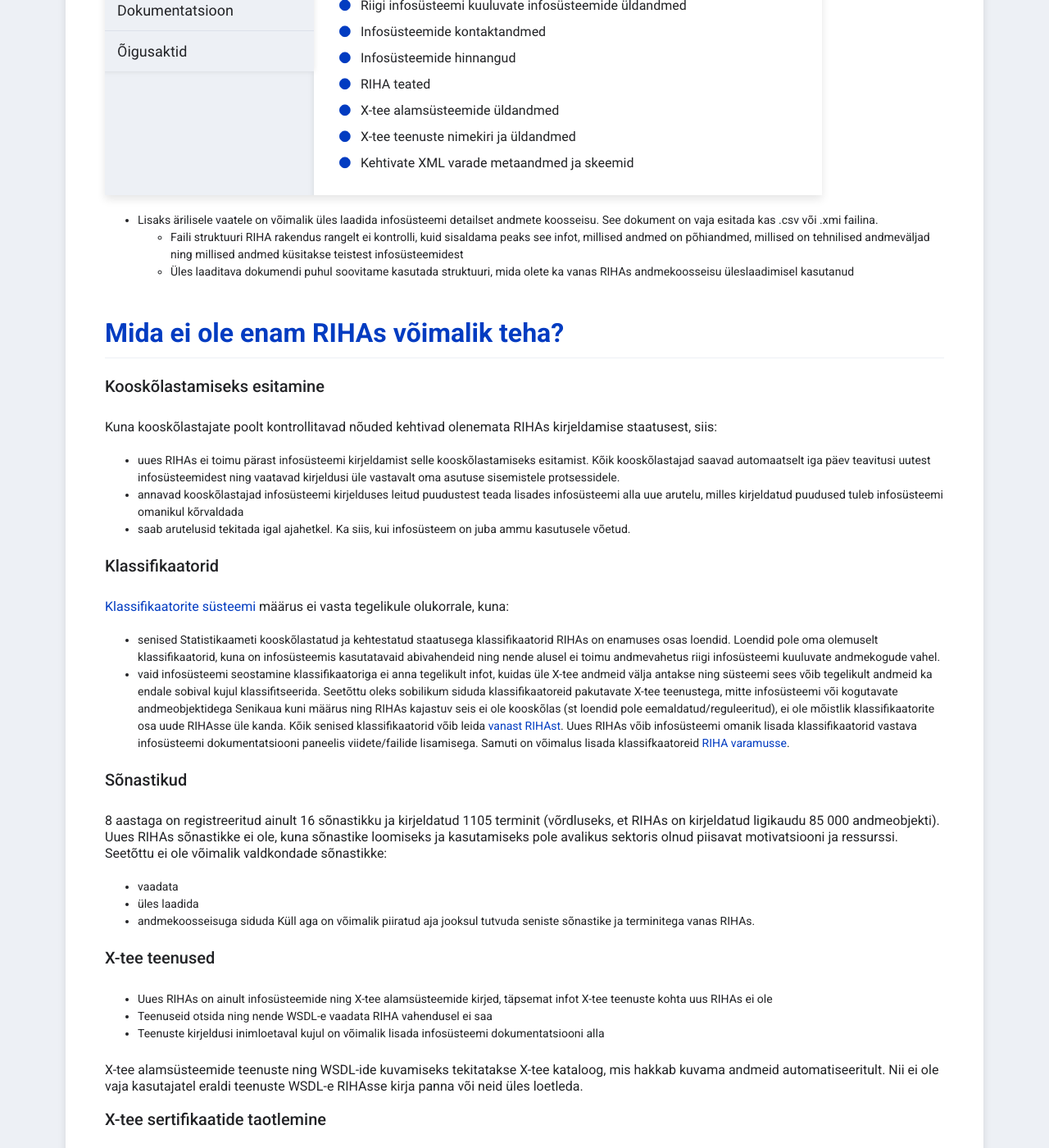
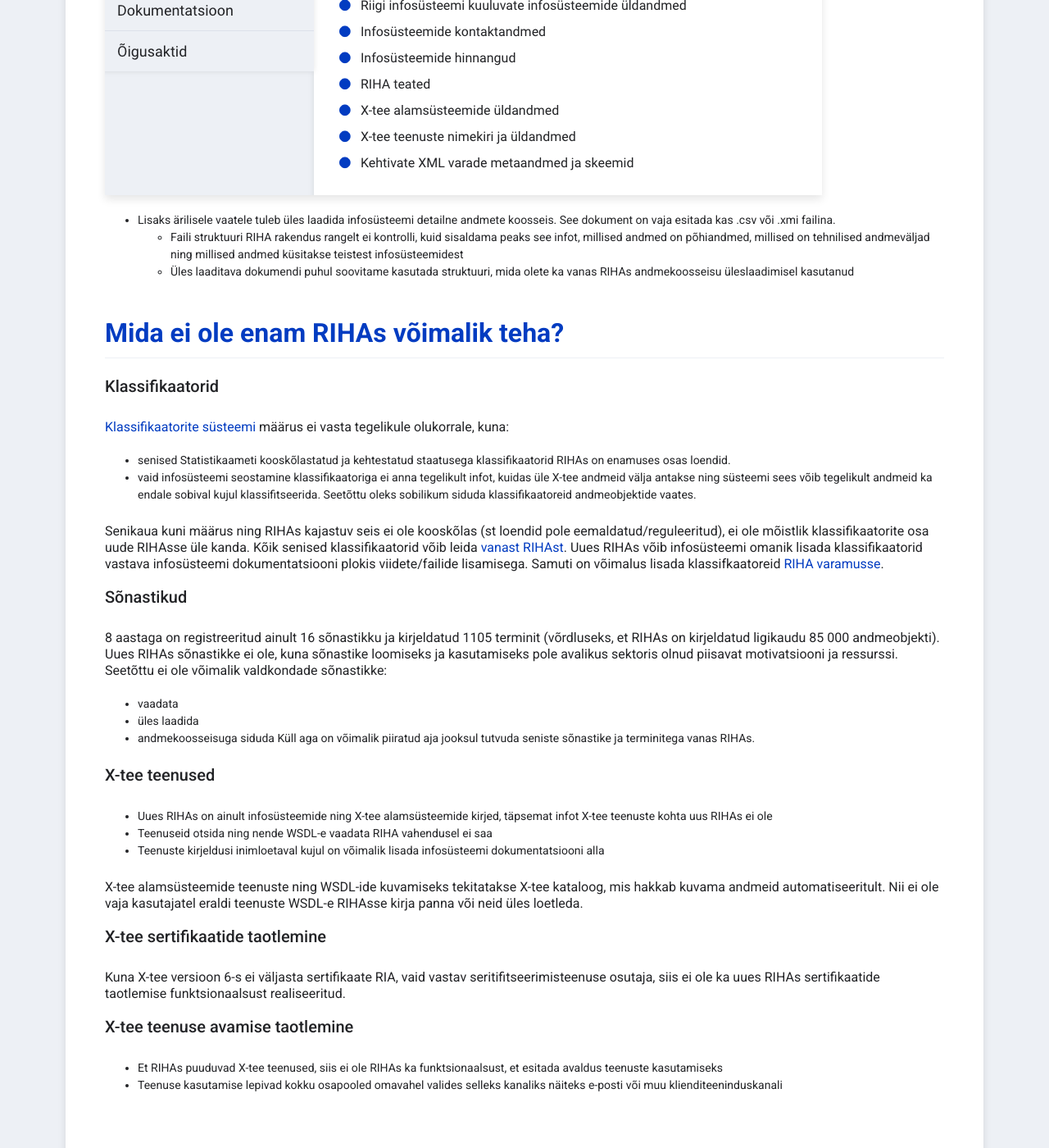
Before and after one commit to e-gov/RIHA-Help, a Jekyll site: the page built from docs/uus-riha.md, in a window 1280 px wide and 1400 px high, scrolled down 1837 px. Shown: the whole window at 82% size. Built offline with Jekyll 4.4.1, drawn with Linux system fonts in a browser that asks for light colours; some of the changed text lies outside the part shown.

Commit message:
Update uus-riha.md

```diff
--- a/docs/uus-riha.md
+++ b/docs/uus-riha.md
@@ -23,13 +23,12 @@ Infosüsteemide staatused ei kajastanud vanas RIHAs väga tihti infosüsteemi re
 
 ### Kooskõlastamine
 
-- Uues RIHAs ei ole võimalust kooskõlastajatel anda hinnangut 'kooskõlastan'. Selle asemel on uues kontseptsioonis kasutusel vastupidine funktsionaalsus.
+- Uues RIHAs on kooskõlastamise asemel välja toodud vastupidine: infosüsteemide puudused, mis avanevad kohe **hindajate tagasiside** avatud arutelude vaates
 - Kui infosüsteemil on puudusi, siis annavad kooskõlastajad sellest infosüsteemi juures teada, lisades uue arutelu, milles kirjeldatud puudused tuleb infosüsteemi omanikul kõrvaldada
+- Kooskõlastamiseks esitamine toimub uue arutelu lisamisega, mille alla on võimalik kooskõlastajatel positiivseid otsuseid anda. Lähemalt loe [RIHAs hindamise abiinfost](https://abi.riha.ee/RIHAs-hindamine)
 
 ![Hindajate tagasiside](assets/images/data/hindajate-tagasiside.png "Hindajate tagasiside uues RIHAs")
 
-- Hinnanguid saavad RIHA kooskõlastajad infosüsteemidele anda igal ajahetkel
-- Iga infosüsteem on kooskõlastatud just nii kaua kuni ükski kooskõlastaja pole sellele aktiivset arutelu tekitanud
 - Aktiivsete arutelude kõrval on võimalik vaadata ka suletud arutelusid, mis näitavad, millised infosüsteemi puudused on aja jooksul lahendatud
 
 ### Andmete koosseis
@@ -39,26 +38,20 @@ Infosüsteemide staatused ei kajastanud vanas RIHAs väga tihti infosüsteemi re
 
 ![Infosüsteemi andmete äriline vaade](assets/images/data/andmed-ylevaade.png "Infosüsteemi andmete äriline vaade")
 
-- Lisaks ärilisele vaatele on võimalik üles laadida infosüsteemi detailset andmete koosseisu. See dokument on vaja esitada kas .csv või .xmi failina.
+- Lisaks ärilisele vaatele tuleb üles laadida infosüsteemi detailne andmete koosseis. See dokument on vaja esitada kas .csv või .xmi failina.
   - Faili struktuuri RIHA rakendus rangelt ei kontrolli, kuid sisaldama peaks see infot, millised andmed on põhiandmed, millised on tehnilised andmeväljad ning millised andmed küsitakse teistest infosüsteemidest
   - Üles laaditava dokumendi puhul soovitame kasutada struktuuri, mida olete ka vanas RIHAs andmekoosseisu üleslaadimisel kasutanud
 
 
 ## Mida ei ole enam RIHAs võimalik teha?
 
-### Kooskõlastamiseks esitamine
-
-Kuna kooskõlastajate poolt kontrollitavad nõuded kehtivad olenemata RIHAs kirjeldamise staatusest, siis:
-- uues RIHAs ei toimu pärast infosüsteemi kirjeldamist selle kooskõlastamiseks esitamist. Kõik kooskõlastajad saavad automaatselt iga päev teavitusi uutest infosüsteemidest ning vaatavad kirjeldusi üle vastavalt oma asutuse sisemistele protsessidele.
-- annavad kooskõlastajad infosüsteemi kirjelduses leitud puudustest teada lisades infosüsteemi alla uue arutelu, milles kirjeldatud puudused tuleb infosüsteemi omanikul kõrvaldada
-- saab arutelusid tekitada igal ajahetkel. Ka siis, kui infosüsteem on juba ammu kasutusele võetud.
-
 ### Klassifikaatorid
 
 [Klassifikaatorite süsteemi](https://www.riigiteataja.ee/akt/12910889) määrus ei vasta tegelikule olukorrale, kuna:
-- senised Statistikaameti kooskõlastatud ja kehtestatud staatusega klassifikaatorid RIHAs on enamuses osas loendid. Loendid pole oma olemuselt klassifikaatorid, kuna on infosüsteemis kasutatavaid abivahendeid ning nende alusel ei toimu andmevahetus riigi infosüsteemi kuuluvate andmekogude vahel.
-- vaid infosüsteemi seostamine klassifikaatoriga ei anna tegelikult infot, kuidas üle X-tee andmeid välja antakse ning süsteemi sees võib tegelikult andmeid ka endale sobival kujul klassifitseerida. Seetõttu oleks sobilikum siduda klassifikaatoreid pakutavate X-tee teenustega, mitte infosüsteemi või kogutavate andmeobjektidega
-Senikaua kuni määrus ning RIHAs kajastuv seis ei ole kooskõlas (st loendid pole eemaldatud/reguleeritud), ei ole mõistlik klassifikaatorite osa uude RIHAsse üle kanda. Kõik senised klassifikaatorid võib leida [vanast RIHAst](https://vana.riha.ee). Uues RIHAs võib infosüsteemi omanik lisada klassifikaatorid vastava infosüsteemi dokumentatsiooni paneelis viidete/failide lisamisega. Samuti on võimalus lisada klassifkaatoreid [RIHA varamusse](https://varamu.riha.ee).
+- senised Statistikaameti kooskõlastatud ja kehtestatud staatusega klassifikaatorid RIHAs on enamuses osas loendid.
+- vaid infosüsteemi seostamine klassifikaatoriga ei anna tegelikult infot, kuidas üle X-tee andmeid välja antakse ning süsteemi sees võib tegelikult andmeid ka endale sobival kujul klassifitseerida. Seetõttu oleks sobilikum siduda klassifikaatoreid andmeobjektide vaates.
+
+Senikaua kuni määrus ning RIHAs kajastuv seis ei ole kooskõlas (st loendid pole eemaldatud/reguleeritud), ei ole mõistlik klassifikaatorite osa uude RIHAsse üle kanda. Kõik senised klassifikaatorid võib leida [vanast RIHAst](https://vana.riha.ee). Uues RIHAs võib infosüsteemi omanik lisada klassifikaatorid vastava infosüsteemi dokumentatsiooni plokis viidete/failide lisamisega. Samuti on võimalus lisada klassifkaatoreid [RIHA varamusse](https://varamu.riha.ee).
 
 ### Sõnastikud
 
```
